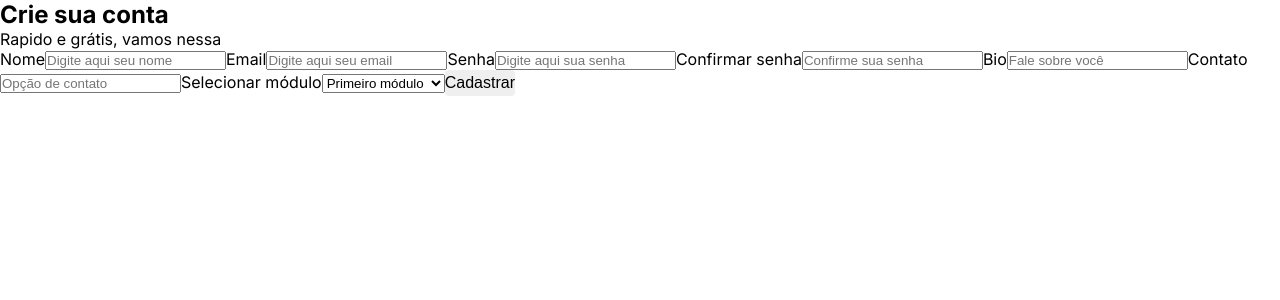
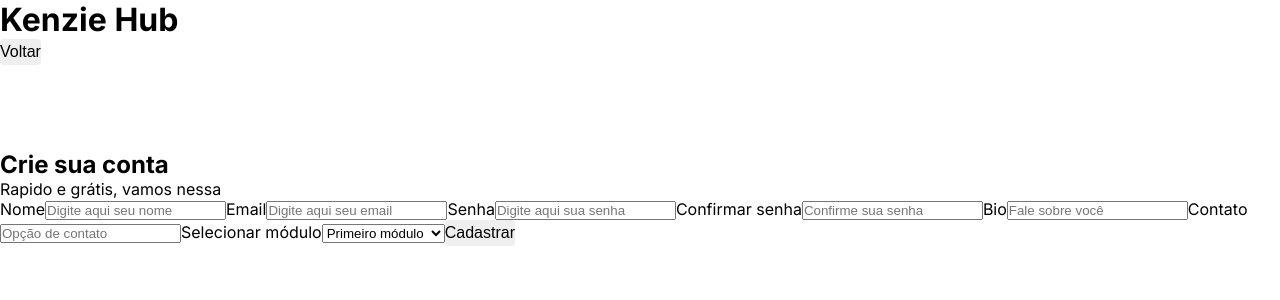
Before and after one commit to AndersonKeller/react-entrega-kenzie-hub-AndersonKeller, a React (Create React App) app: page /register in a window 1280 px wide. Shown: the top 300 px of the page. Built offline with nearby package versions, Linux system fonts and the light colour scheme.

Commit message:
create Header.jsx

```diff
--- /dev/null
+++ b/src/components/Header/index.jsx
@@ -0,0 +1,10 @@
+import { StyledHeader } from "./styles";
+
+export function Header() {
+  return (
+    <StyledHeader>
+      <h1>Kenzie Hub</h1>
+      <button>Voltar</button>
+    </StyledHeader>
+  );
+}
--- /dev/null
+++ b/src/components/Header/styles.js
@@ -0,0 +1,5 @@
+import styled from "styled-components";
+
+export const StyledHeader = styled.header`
+  height: 150px;
+`;
--- a/src/pages/Register/index.jsx
+++ b/src/pages/Register/index.jsx
@@ -1,6 +1,9 @@
+import { Header } from "../../components/Header";
 import { StyledForm } from "../../styles/StyledForm";
 export function Register() {
   return (
+    <>
+      <Header></Header>
       <StyledForm>
         <h2>Crie sua conta</h2>
         <p>Rapido e grátis, vamos nessa</p>
@@ -24,5 +27,6 @@ export function Register() {
         </select>
         <button type="submit">Cadastrar</button>
       </StyledForm>
+    </>
   );
 }
```
Lines whose indentation alone changed are shown as unchanged.
